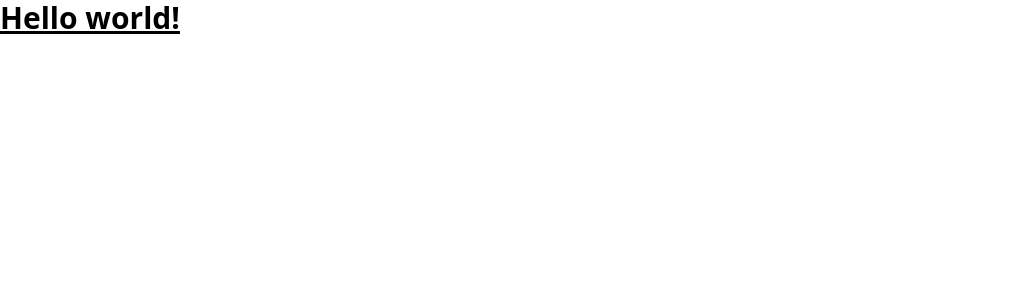
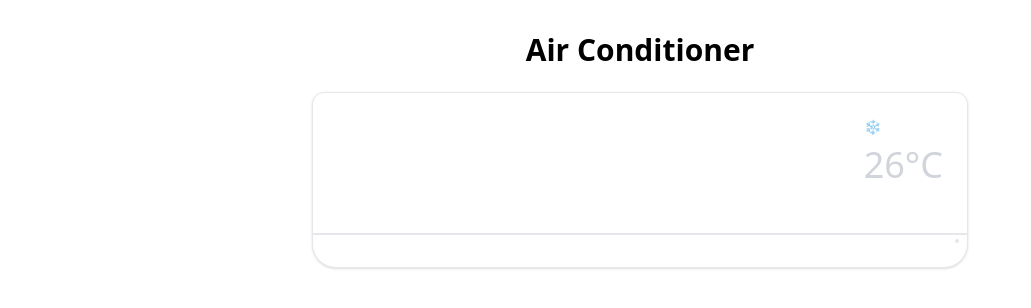
Before and after one commit to jsun969/air-conditioner, a Next.js app: page / in a window 1280 px wide. Shown: the top 308 px of the page, without its empty margins (0-1031 px from the left). Built offline with nearby package versions, Linux system fonts and the light colour scheme.

Commit message:
feat: add air conditioner machine basic layout

```diff
--- /dev/null
+++ b/components/AirConditioner/AirConditioner.tsx
@@ -0,0 +1,30 @@
+import React from 'react';
+
+interface AirConditionerProps {
+  mode: 'cool' | 'heat';
+  temperature: number;
+  power: boolean;
+}
+
+const AirConditioner: React.FC<AirConditionerProps> = ({
+  mode,
+  temperature,
+  power,
+}) => {
+  return (
+    <div className="bg-white h-44 shadow relative border rounded-t-xl rounded-b-3xl">
+      <div className="border absolute bottom-8 w-full" />
+      <div className="absolute top-6 right-6">
+        <h6 className="text-sm mb-2">{mode === 'cool' ? '❄️' : '☀️'}</h6>
+        <h4 className="text-gray-300 text-4xl">{temperature}°C</h4>
+      </div>
+      <div
+        className={`absolute h-1 w-1 rounded-full bottom-6 right-2 ${
+          power ? 'bg-green-400' : 'bg-gray-200'
+        }`}
+      />
+    </div>
+  );
+};
+
+export default AirConditioner;
--- /dev/null
+++ b/components/AirConditioner/index.tsx
@@ -0,0 +1 @@
+export { default } from './AirConditioner';
--- a/pages/index.tsx
+++ b/pages/index.tsx
@@ -1,9 +1,11 @@
 import { NextPage } from 'next';
+import AirConditioner from '../components/AirConditioner';
 
 const Home: NextPage = () => {
   return (
-    <main>
-      <h1 className="text-3xl font-bold underline">Hello world!</h1>
+    <main className="p-2 max-w-2xl mx-auto">
+      <h1 className="text-center text-3xl font-bold py-6">Air Conditioner</h1>
+      <AirConditioner mode="cool" temperature={26} power={false} />
     </main>
   );
 };
```
